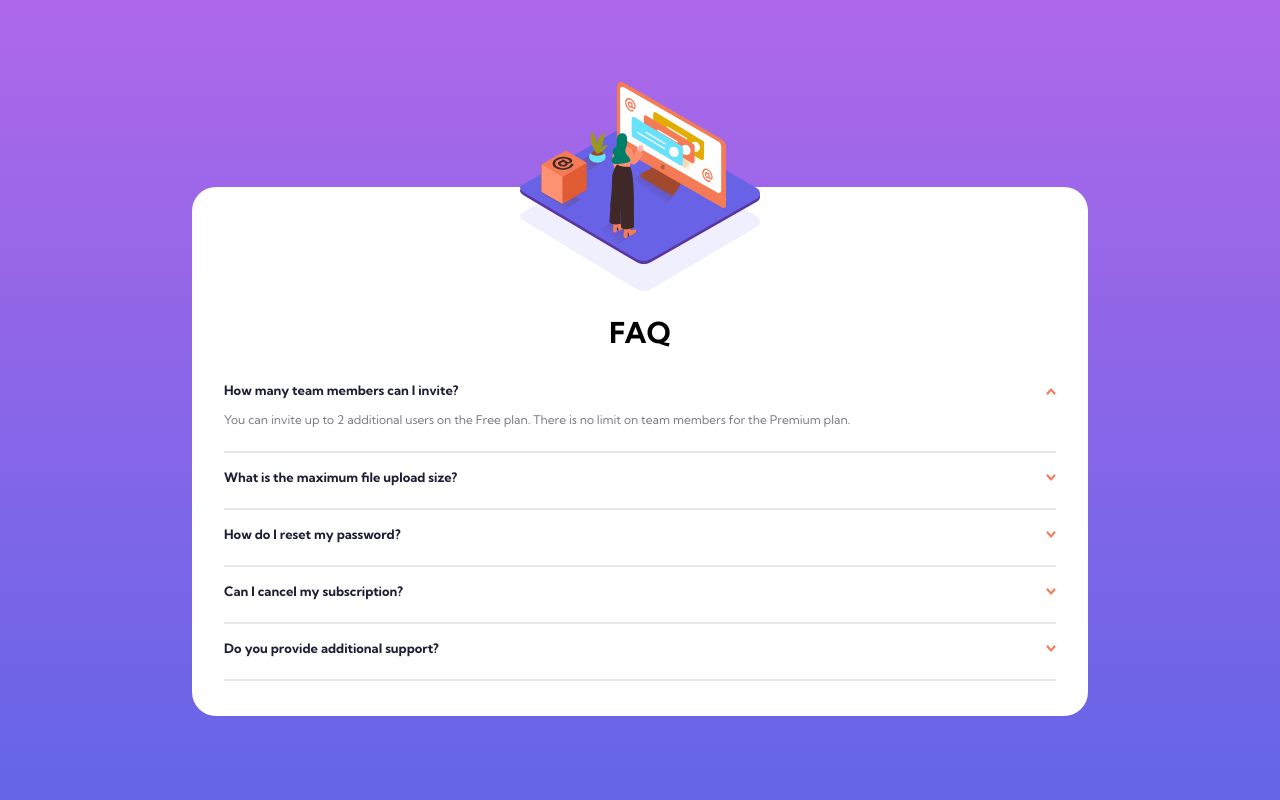
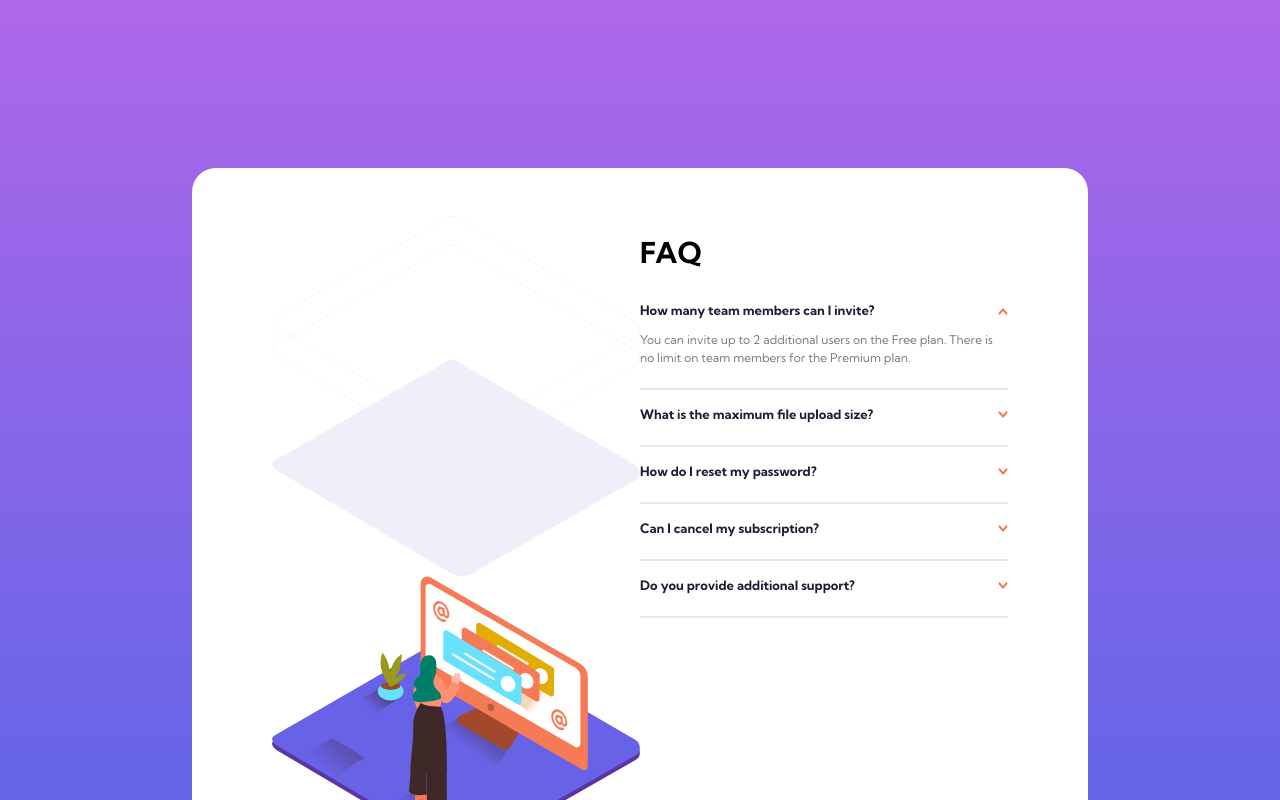
Before and after one commit to MartinsitoBritoDiaz/Faq-Accordion-Card, a plain HTML site: page index.html in a window 1280 px wide. Both pictures are taken after a click on the element "How many team members can I invite?". Shown: the top 800 px of the page. Drawn offline with Linux system fonts and the light colour scheme.

Commit message:
Working on desktop side

```diff
--- a/index.html
+++ b/index.html
@@ -12,7 +12,6 @@
   <link rel="preconnect" href="https://fonts.gstatic.com" crossorigin>
   <link href="https://fonts.googleapis.com/css2?family=Kumbh+Sans:wght@400;700&display=swap" rel="stylesheet">
 
-  <link rel="preload" href="./style.css">
   <link rel="stylesheet" href="./style.css">
 
 </head>
@@ -20,11 +19,18 @@
   <main class="main">
     <div class="card">
       <div class="card--head">
-        <img src="./images/illustration-woman-online-mobile.svg" alt="">
+        <div>
+          <img class="desktop" src="./images/bg-pattern-desktop.svg" alt="">
+          <img class="desktop" src="./images/illustration-woman-online-desktop.svg" alt="">
+        </div>
+
+        <div class="card--head__center">
+          <img class="mobile" src="./images/illustration-woman-online-mobile.svg" alt="">
+        </div>
       </div>
-      <h1 class="card--title">FAQ</h1>
 
       <div id="card--description">
+        <h1 class="card--title">FAQ</h1>
 
         <div id="card--section">
           <p class="section--question">How many team members can I invite? <span><img id='answer-arrow-1' class="icon" src="./images/icon-arrow-down.svg" alt=""></span> </p>
--- a/index.js
+++ b/index.js
@@ -1,29 +1,12 @@
-// const section = document.getElementById('card--section-1')
-// const arrow = document.getElementById('answer-arrow-1')
-// const answer = document.getElementById('answer-1')
-
-
-
 const elements = document.querySelectorAll('#card--description #card--section');
-let count = 1;
-console.log(elements)
 
 elements.forEach((element, i) => {
 
+    element.addEventListener('click', () => {
+        const arrow = document.getElementById(`answer-arrow-${i+1}`)
+        const answer = document.getElementById(`answer-${i+1}`)
 
-
+        arrow.classList.toggle('flip')
+        answer.classList.toggle('active')
+    })
 });
-
-for (let i = 0; i <= elements.length; i++) {
-    try{
-        elements[i].addEventListener('click', () => {
-            const arrow = document.getElementById(`answer-arrow-${i+1}`)
-            const answer = document.getElementById(`answer-${i+1}`)
-
-            arrow.classList.toggle('flip')
-            answer.classList.toggle('active')
-        })
-    }catch(elements){
-        console.error('Error')
-    }
-}
--- a/style.css
+++ b/style.css
@@ -73,16 +73,12 @@ h1{
     background-size: 15rem;
 }
 
-.card--head{
+.card--head__center{
     position: relative;
 }
 
-.img--back--background{
+.card--head__center img{
 
-}
-
-
-.card--head img{
     position: absolute;
     top: -6.6rem;
     left: 50%;
@@ -147,3 +143,33 @@ h1{
 .active{
     display: none;
 }
+
+.desktop{
+    display: none;
+}
+
+@media (min-width: 980px) {
+    .card--head .mobile{
+        display: none;
+    }
+
+    .desktop{
+        display: block;
+    }
+
+     .card{
+        padding: 3rem 5rem;
+        display: grid;
+        grid-template-columns: 1fr 1fr ;
+
+        background-image: none;
+        background-repeat: no-repeat;
+        background-position: none;
+        background-size: 15rem;
+     }
+
+     .card--title{
+        text-align: start;
+        padding-top: 0rem;
+    }
+}
```
